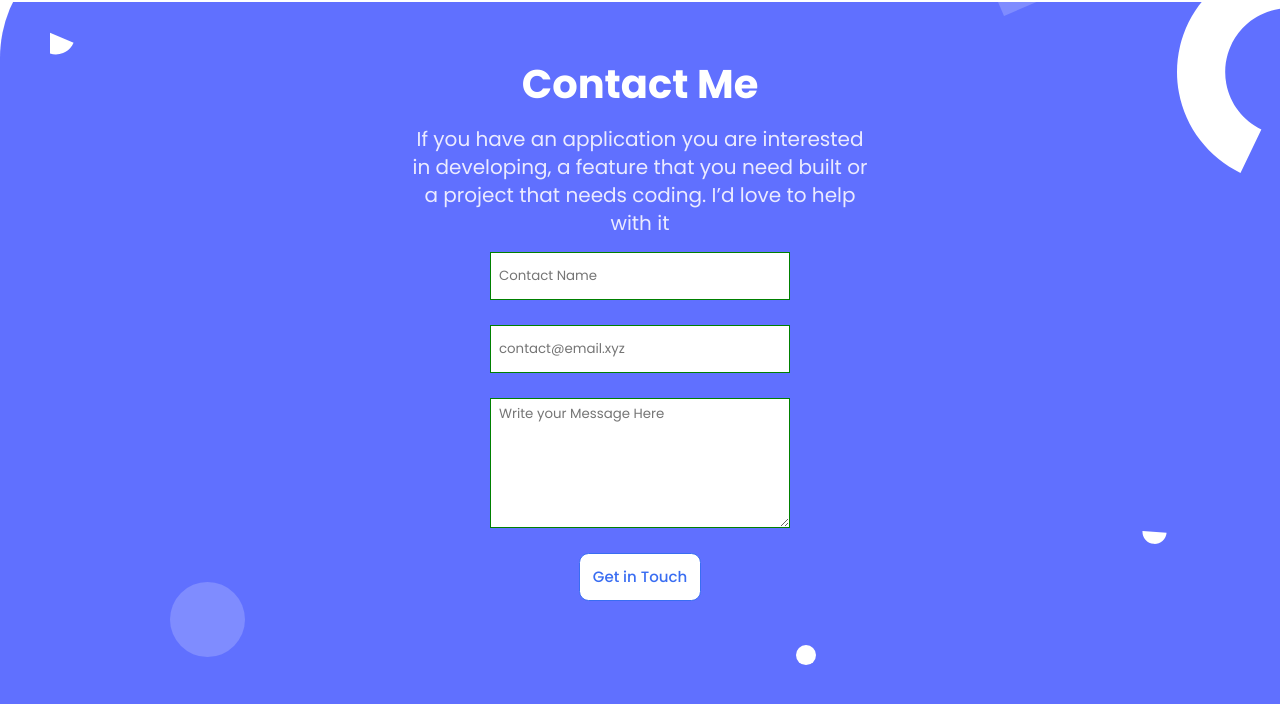
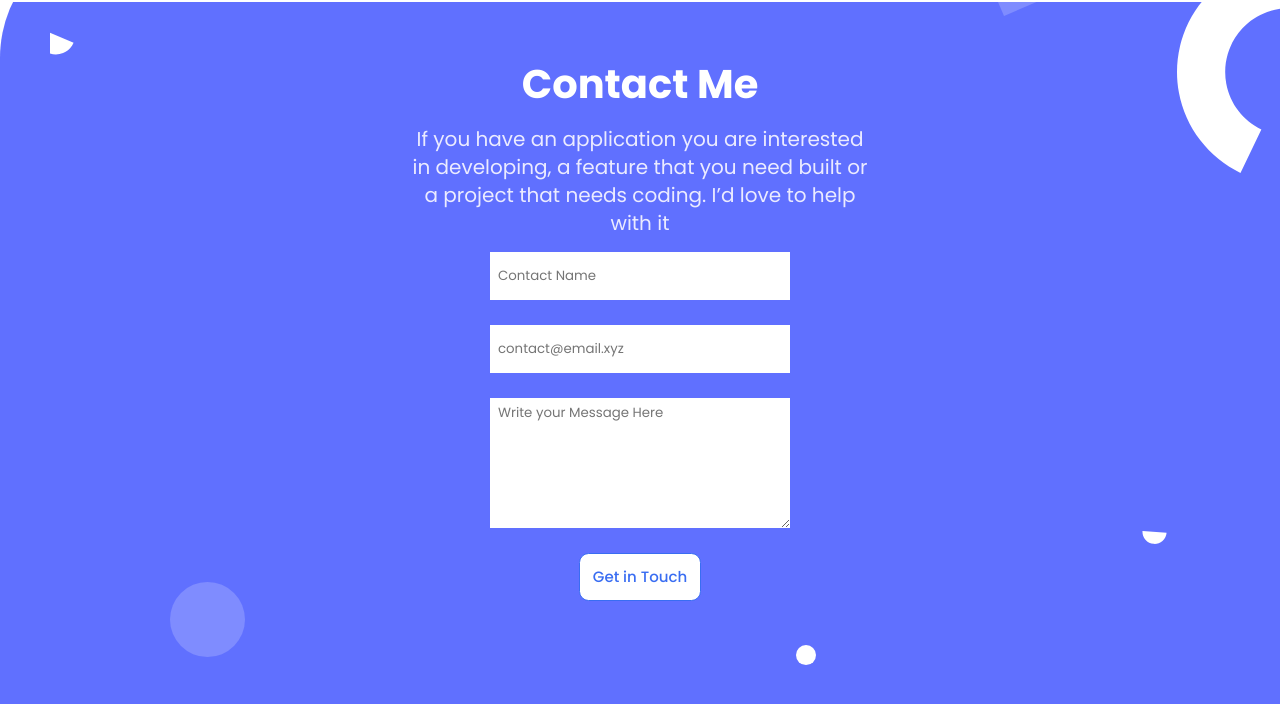
Before and after one commit to uisendy/MyPortFolio, a website: page index.html in a window 1280 px wide. Both pictures are taken after typing "Sample", "name@example.com", "Sample" into the empty fields and a click on the button "Get in Touch". Shown: the part 4018-4722 px from the top of the page. Drawn offline with Linux system fonts and the light colour scheme.

Commit message:
Linters Error Check and Correction

```diff
--- a/index.js
+++ b/index.js
@@ -147,7 +147,6 @@ popupButton.forEach((popup) => {
   });
 });
 
-
 const HamburgerMenu = document.querySelector('.hamburger-menu');
 const MobileNav = document.querySelector('.mobile-nav-links');
 const MobileNavLists = document.querySelectorAll('.mobile-links');
@@ -164,40 +163,36 @@ MobileNavLists.forEach((link) => {
   });
 });
 
+// form Validation
+const form = document.querySelector('.form-container');
+const nameErrorMsg = '! Please enter your name';
+const emailErrorMsg = '! Please enter your email';
+const invalidEmailMsg = '! Please enter a correct email address format';
+const textErrorMsg = '! Please write a brief Message';
+const emailRegex = /^(([^<>()[\]\\.,;:\s@"]+(\.[^<>()[\]\\.,;:\s@"]+)*)|(".+"))@((\[[0-9]{1,3}\.[0-9]{1,3}\.[0-9]{1,3}\.[0-9]{1,3}\])|(([a-zA-Z\-0-9]+\.)+[a-zA-Z]{2,}))$/;
 
-// form Validation
-const form = document.querySelector(".form-container");
-const nameErrorMsg = "! Please enter your name";
-const emailErrorMsg = "! Please enter your email";
-const invalidEmailMsg = "! Please enter a correct email address format";
-const textErrorMsg = "! Please write a brief Message"
-const emailRegex = /^(([^<>()\[\]\\.,;:\s@"]+(\.[^<>()\[\]\\.,;:\s@"]+)*)|(".+"))@((\[[0-9]{1,3}\.[0-9]{1,3}\.[0-9]{1,3}\.[0-9]{1,3}\])|(([a-zA-Z\-0-9]+\.)+[a-zA-Z]{2,}))$/;
-
-const showMessage = (input , text , type) => {
-  const alert = input.parentNode.querySelector("small");
-  console.log()
-  alert.innerText = text
-  type ? input.classList.add("valid"): false
-  return type
-}
+const showMessage = (input, text, type) => {
+  const alert = input.parentNode.querySelector('small');
+  alert.innerText = text;
+  return type;
+};
 
 function showInvalid(input, text) {
   return showMessage(input, text, false);
 }
 
 function showValid(input) {
-	return showMessage(input, "", true);
+  return showMessage(input, '', true);
 }
 
 function hasValue(input, text) {
-	if (input.value.trim() === "") {
+  if (input.value.trim() === '') {
     return showInvalid(input, text);
   }
   return showValid(input);
 }
 
 function emailCheck(input, requiredMsg, invalidMsg) {
-
   if (!hasValue(input, requiredMsg)) {
     return false;
   }
@@ -207,60 +202,52 @@ function emailCheck(input, requiredMsg, invalidMsg) {
     return showInvalid(input, invalidMsg);
   }
   return true;
-
 }
 function iconCheck(e, name, max) {
-  if (name === "email"){
-    if (e.target.name === name ){
+  if (name === 'email') {
+    if (e.target.name === name) {
       if (emailRegex.test(e.target.value.trim()) && e.target.value.length < max) {
-        e.target.parentNode.querySelector(".valid-icon").classList.add("is-active") ;
-        e.target.parentNode.querySelector(".invalid-icon").classList.remove("is-active")
+        e.target.parentNode.querySelector('.valid-icon').classList.add('is-active');
+        e.target.parentNode.querySelector('.invalid-icon').classList.remove('is-active');
       } else {
-        e.target.parentNode.querySelector(".invalid-icon").classList.add("is-active");
-        e.target.parentNode.querySelector(".valid-icon").classList.remove("is-active");
+        e.target.parentNode.querySelector('.invalid-icon').classList.add('is-active');
+        e.target.parentNode.querySelector('.valid-icon').classList.remove('is-active');
       }
     }
-  }else {
-    if (e.target.name === name ){
+  } else if (e.target.name === name) {
     if (e.target.value && e.target.value.length < max) {
-        e.target.parentNode.querySelector(".valid-icon").classList.add("is-active") ;
-        e.target.parentNode.querySelector(".invalid-icon").classList.remove("is-active")
+      e.target.parentNode.querySelector('.valid-icon').classList.add('is-active');
+      e.target.parentNode.querySelector('.invalid-icon').classList.remove('is-active');
     } else {
-        e.target.parentNode.querySelector(".invalid-icon").classList.add("is-active");
-        e.target.parentNode.querySelector(".valid-icon").classList.remove("is-active");
-      }
+      e.target.parentNode.querySelector('.invalid-icon').classList.add('is-active');
+      e.target.parentNode.querySelector('.valid-icon').classList.remove('is-active');
     }
   }
 }
 
 function clearFormInput(element) {
-  let elementsArray = [...element.parentNode.querySelectorAll("i")]
-  elementsArray.forEach(element => {
-    element.classList.remove("is-active")
+  const elementsArray = [...element.parentNode.querySelectorAll('i')];
+  elementsArray.forEach((element) => {
+    element.classList.remove('is-active');
   });
 }
 
-form.addEventListener("input", (e) => {
-  iconCheck(e, "name", 30);
-  iconCheck(e, "email", 30);
-  iconCheck(e, "message", 500);
-})
+form.addEventListener('input', (e) => {
+  iconCheck(e, 'name', 30);
+  iconCheck(e, 'email', 30);
+  iconCheck(e, 'message', 500);
+});
 
-
-form.addEventListener("submit", (e) => {
+form.addEventListener('submit', (e) => {
   e.preventDefault();
-	let nameValid = hasValue(form.elements["name"], nameErrorMsg);
-	let emailValid = emailCheck(form.elements["email"], emailErrorMsg, invalidEmailMsg);
-  let textValid = hasValue(form.elements["message"], textErrorMsg);
+  const nameValid = hasValue(form.elements.name, nameErrorMsg);
+  const emailValid = emailCheck(form.elements.email, emailErrorMsg, invalidEmailMsg);
+  const textValid = hasValue(form.elements.message, textErrorMsg);
 
   if (nameValid && emailValid && textValid) {
-    form.elements["name"].value = ''
-    form.elements["email"].value = ''
-    form.elements["message"].value = ''
+    form.elements.name.value = '';
+    form.elements.email.value = '';
+    form.elements.message.value = '';
     clearFormInput(form);
-
   }
-
-
-
 });
--- a/style.css
+++ b/style.css
@@ -717,7 +717,6 @@ li {
   flex-direction: column;
   align-items: flex-start;
   justify-content: center;
-  align-items: flex-start;
   width: 80%;
 }
 
@@ -732,7 +731,6 @@ li {
 .message {
   border: none;
   background: #fff;
-  border: 1px solid #cfd8dc;
   border-radius: 8px;
   width: 100%;
   min-width: 300px;
@@ -770,8 +768,8 @@ li {
   outline: green;
 }
 
-
-.valid-icon, .invalid-icon {
+.valid-icon,
+.invalid-icon {
   position: relative;
   top: 25px;
   left: 93%;
@@ -783,7 +781,7 @@ li {
   display: inline;
 }
 
-.invalid-icon.is-active{
+.invalid-icon.is-active {
   color: red;
   display: inline;
 }
@@ -793,9 +791,11 @@ li {
   margin: 0;
 }
 
-.name-error, .email-error, .textarea-error{
+.name-error,
+.email-error,
+.textarea-error {
   padding: 0 5px 10px;
-  color:#cfd8dc;
+  color: #cfd8dc;
   font-size: small;
 }
 
@@ -1064,6 +1064,4 @@ li {
   #message {
     border-radius: 0;
   }
-
-
 }
```
Lines whose indentation alone changed are shown as unchanged.
